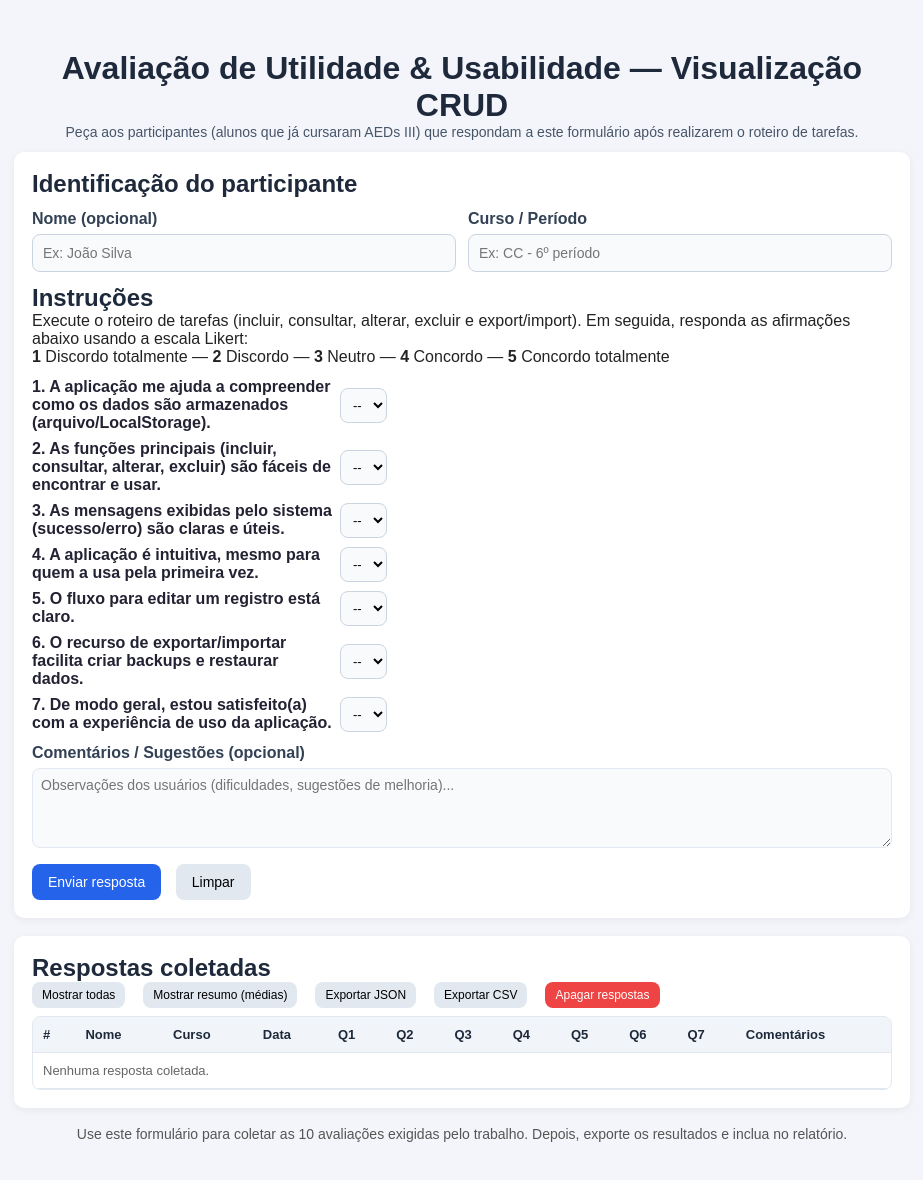
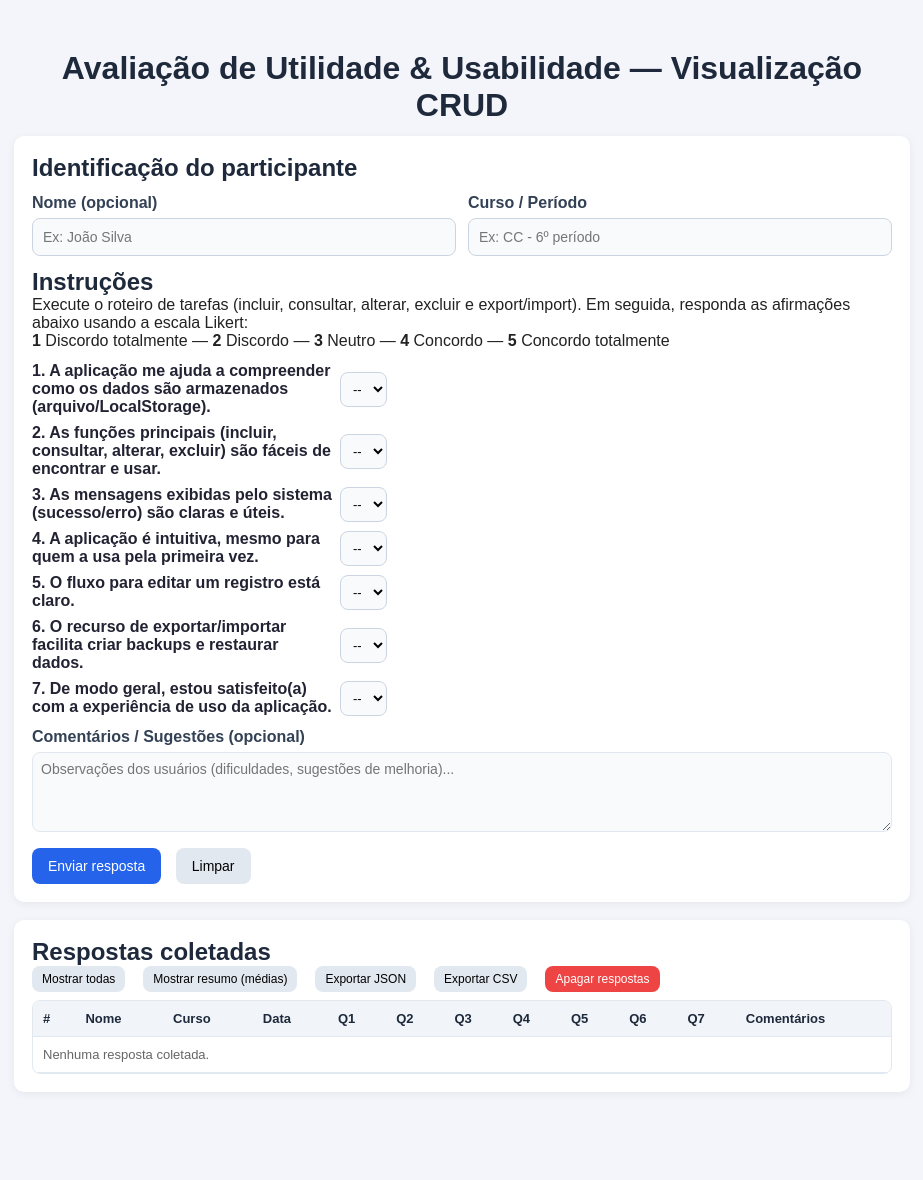
Before and after one commit to Joshua-victor/AEDS-III, a plain HTML site: page Trabalho Prático 4/web/avaliacao.html in a window 1280 px wide. Shown: the whole page, without its empty margins (178-1101 px from the left). Drawn offline with Linux system fonts and the light colour scheme.

Commit message:
Remove footer from avaliacao.html
Removed footer instructions for form usage.

```diff
--- a/Trabalho Prático 4/web/avaliacao.html
+++ b/Trabalho Prático 4/web/avaliacao.html
@@ -23,7 +23,7 @@
   <div class="container">
     <header style="text-align:center; margin-bottom:12px;">
       <h1>Avaliação de Utilidade & Usabilidade — Visualização CRUD</h1>
-      <p class="subtitle">Peça aos participantes (alunos que já cursaram AEDs III) que respondam a este formulário após realizarem o roteiro de tarefas.</p>
+
     </header>
 
     <section class="survey-card" aria-label="Formulário de avaliação">
@@ -129,9 +129,6 @@
       </div>
     </section>
 
-    <footer style="text-align:center; margin-top:14px;">
-      <p>Use este formulário para coletar as 10 avaliações exigidas pelo trabalho. Depois, exporte os resultados e inclua no relatório.</p>
-    </footer>
   </div>
 
   <script src="../web/scripts/avaliacao.js"></script>
```
